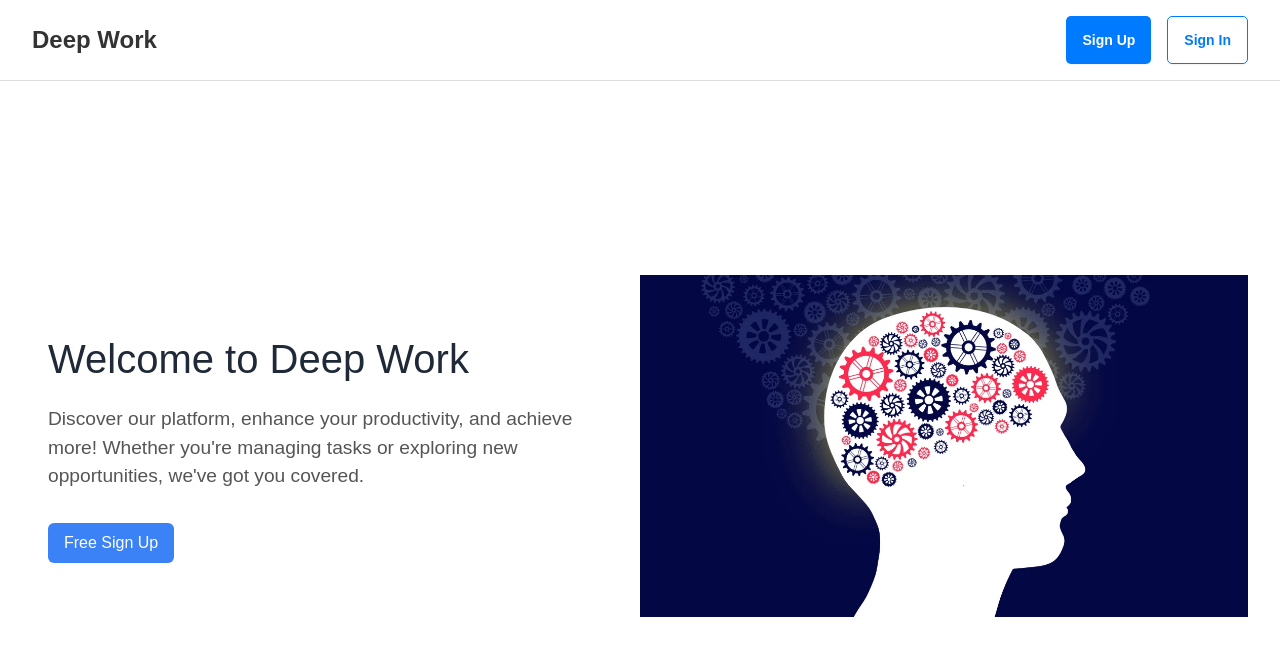
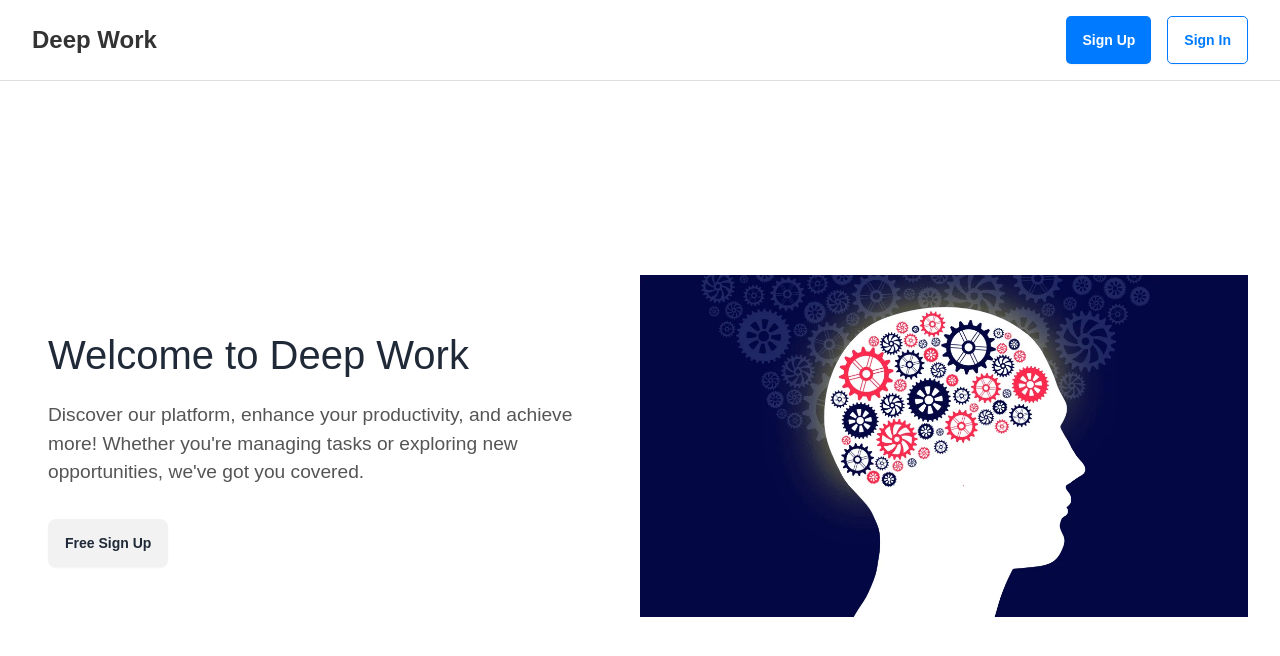
Before and after one commit to Siwi0w0/DeepWork-Frontend, a React (Vite) app: page / in a window 1280 px wide. Shown: the top 656 px of the page. Built offline with nearby package versions, Linux system fonts and the light colour scheme; the HTML template or start-up script is replaced by a standard one.

Commit message:
change file name and add style

```diff
--- a/src/components/banner/BannerContent.tsx
+++ b/src/components/banner/BannerContent.tsx
@@ -12,10 +12,7 @@ const BannerContent: React.FC = () => {
           Whether you're managing tasks or exploring new opportunities, we've
           got you covered.
         </p>
-        <Link
-          to="/register"
-          className="inline-block px-4 py-2 text-white bg-blue-500 hover:bg-blue-600 rounded-md transition-colors duration-300 ease-in-out"
-        >
+        <Link to="/register" className="btn btn-sigup">
           Free Sign Up
         </Link>
       </div>
--- /dev/null
+++ b/src/components/banner/BannerNavbar.tsx
@@ -0,0 +1,23 @@
+import React from "react";
+import { Link } from "react-router-dom";
+import "./BannerNavbar.css";
+
+const Navbar: React.FC = () => {
+  return (
+    <nav className="navbar ">
+      <div className="logo">
+        <Link to="/">Deep Work</Link>
+      </div>
+      <div className="nav-links">
+        <Link to="/register" className="btn btn-signup">
+          Sign Up
+        </Link>
+        <Link to="/login" className="btn btn-signin">
+          Sign In
+        </Link>
+      </div>
+    </nav>
+  );
+};
+
+export default Navbar;
```
